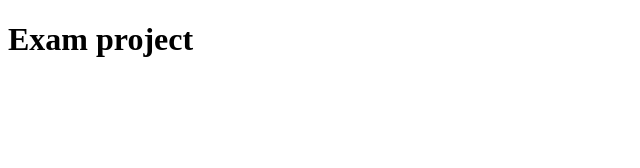
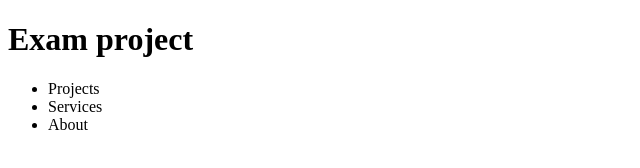
Before and after one commit to Giorgi014/exam, a plain HTML site: page index.html in a window 1280 px wide. Shown: the whole page, without its empty margins (0-640 px from the left). Drawn offline with Linux system fonts and the light colour scheme.

Commit message:
feat: added navigation

```diff
--- a/index.html
+++ b/index.html
@@ -8,6 +8,13 @@
   <body>
     <header>
       <h1>Exam project</h1>
+      <nav>
+        <ul>
+          <li>Projects</li>
+          <li>Services</li>
+          <li>About</li>
+        </ul>
+      </nav>
     </header>
   </body>
 </html>
```
